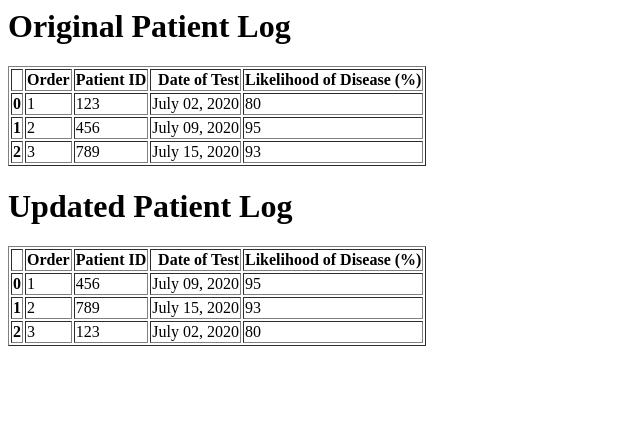
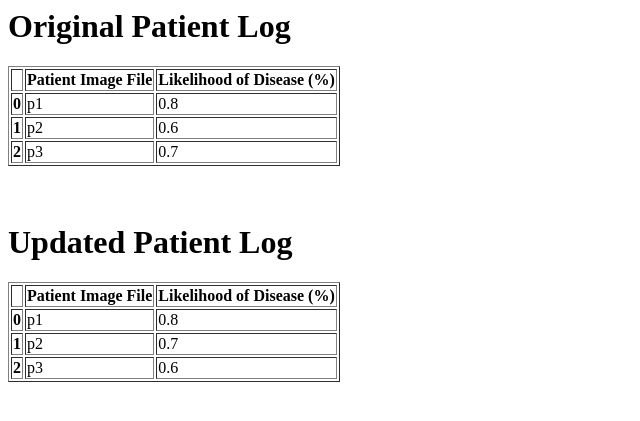
Before and after one commit to luczeng/CapstoneAISC, a Flask app: page /about in a window 1280 px wide. Shown: the top 421 px of the page, without its empty margins (0-640 px from the left). Run offline with Flask 2, Linux system fonts and the light colour scheme; parts of the project's set-up code (start-up, migrations or seed data) failed here and were passed over.

Commit message:
updated home page and image upload

```diff
--- a/Flask_Webpage_Test/templates/about.html
+++ b/Flask_Webpage_Test/templates/about.html
@@ -4,39 +4,30 @@
   <thead>
     <tr style="text-align: right;">
       <th></th>
-      <th>Order</th>
-      <th>Patient ID</th>
-      <th>Date of Test</th>
+      <th>Patient Image File</th>
       <th>Likelihood of Disease (%)</th>
     </tr>
   </thead>
   <tbody>
     <tr>
       <th>0</th>
-      <td>1</td>
-      <td>123</td>
-      <td>July 02, 2020</td>
-      <td>80</td>
+      <td>p1</td>
+      <td>0.8</td>
     </tr>
     <tr>
       <th>1</th>
-      <td>2</td>
-      <td>456</td>
-      <td>July 09, 2020</td>
-      <td>95</td>
+      <td>p2</td>
+      <td>0.6</td>
     </tr>
     <tr>
       <th>2</th>
-      <td>3</td>
-      <td>789</td>
-      <td>July 15, 2020</td>
-      <td>93</td>
+      <td>p3</td>
+      <td>0.7</td>
     </tr>
   </tbody>
 </table>
 
-
-
+<br></br>
 
 <h1>Updated Patient Log</h1>
 
@@ -44,33 +35,25 @@
   <thead>
     <tr style="text-align: right;">
       <th></th>
-      <th>Order</th>
-      <th>Patient ID</th>
-      <th>Date of Test</th>
+      <th>Patient Image File</th>
       <th>Likelihood of Disease (%)</th>
     </tr>
   </thead>
   <tbody>
     <tr>
       <th>0</th>
-      <td>1</td>
-      <td>456</td>
-      <td>July 09, 2020</td>
-      <td>95</td>
+      <td>p1</td>
+      <td>0.8</td>
     </tr>
     <tr>
       <th>1</th>
-      <td>2</td>
-      <td>789</td>
-      <td>July 15, 2020</td>
-      <td>93</td>
+      <td>p2</td>
+      <td>0.7</td>
     </tr>
     <tr>
       <th>2</th>
-      <td>3</td>
-      <td>123</td>
-      <td>July 02, 2020</td>
-      <td>80</td>
+      <td>p3</td>
+      <td>0.6</td>
     </tr>
   </tbody>
 </table>
```
Also changed, not shown: Flask_Webpage_Test/templates/home.html (+7 -0 lines), Flask_Webpage_Test/templates/image.html (+4 -3 lines), Flask_Webpage_Test/testing.py (+48 -37 lines), Flask_Webpage_Test/testingImages/p1.jpeg (added), Flask_Webpage_Test/testingImages/p2.jpeg (added), Flask_Webpage_Test/testingImages/p3.jpeg (added).
